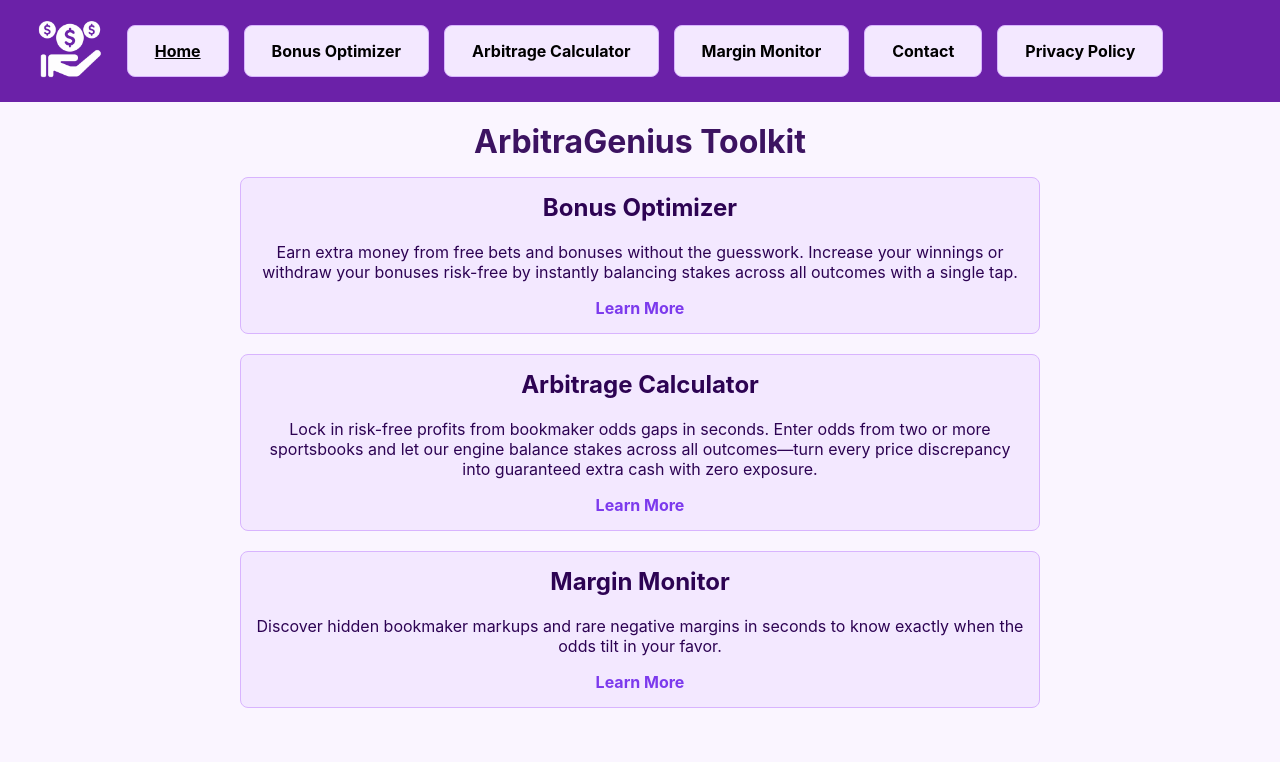
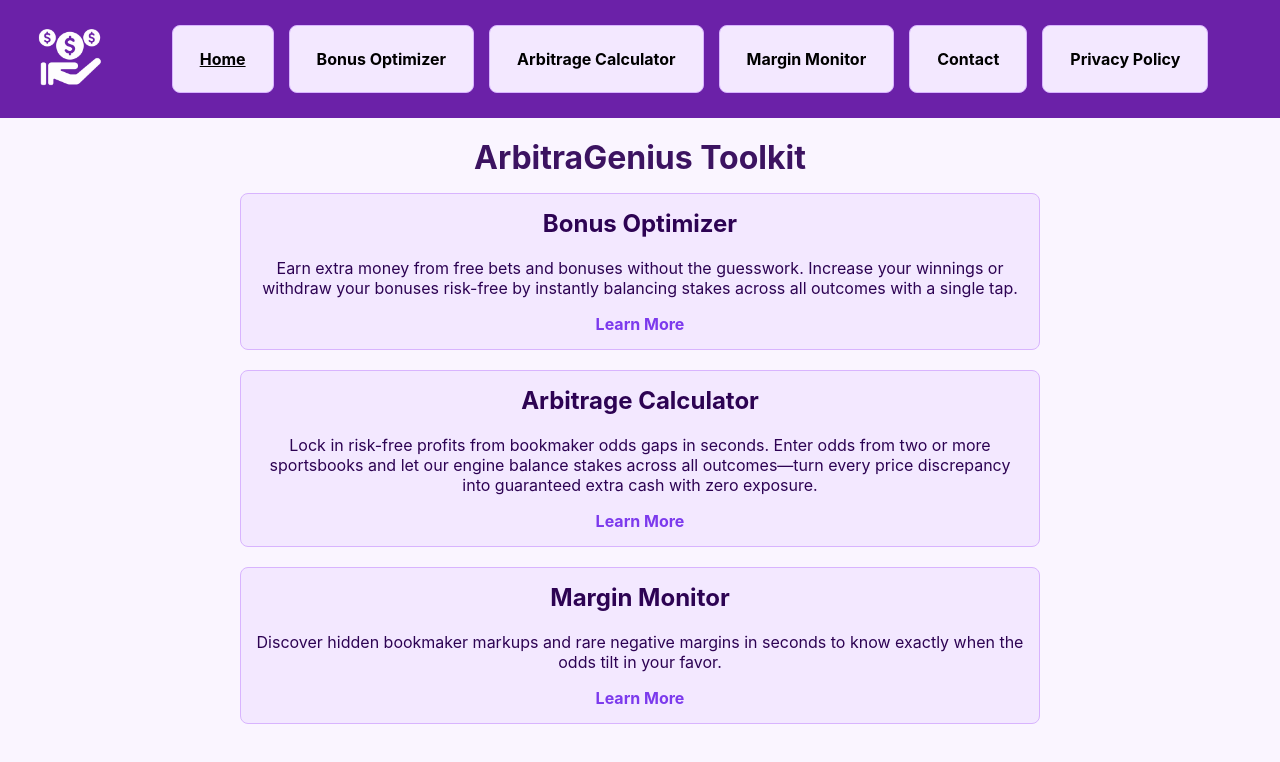
Before and after one commit to hubertik1/arbitragenius-site, a React (Create React App) app: page / in a window 1280 px wide. Shown: the top 762 px of the page. Built offline with nearby package versions, Linux system fonts and the light colour scheme; the HTML template or start-up script is replaced by a standard one.

Commit message:
move menu button on mobile version

```diff
--- a/src/components/Navbar.module.css
+++ b/src/components/Navbar.module.css
@@ -4,6 +4,8 @@
   justify-content: space-between;
   background-color: #6b21a8;
   padding: 10px;
+  position: relative;
+  overflow: visible;
 }
 
 .logoContainer {
@@ -21,7 +23,7 @@
 .links {
   position: relative;
   top: 10px;
-  left: -45px;
+  left: 0;
   display: flex;
   justify-content: center;
   align-items: center;
@@ -29,6 +31,27 @@
   gap: 15px;
   margin: 5px auto;
   padding: 0;
+  overflow: visible;
+}
+
+.links a {
+  color: #000;
+  text-decoration: none;
+  padding: 8px 12px;
+  border-radius: 4px;
+  transition: background-color 0.3s, transform 0.3s;
+  display: block;
+  white-space: nowrap;
+}
+
+.links a:hover {
+  background-color: #e1c2ff;
+  transform: scale(1.05);
+}
+
+.links a.active,
+.links a.active:hover {
+  text-decoration: underline;
 }
 
 .menuButton {
@@ -38,36 +61,23 @@
   color: #fff;
   font-size: 1.8rem;
   cursor: pointer;
+  padding: 4px;
+  width: 32px;
+  height: 32px;
+  position: absolute;
+  left: 8px;
+  top: 10px;
 }
 
-.show {
-  display: flex;
-}
-
-.navbar a {
-  color: #000;
-  text-decoration: none;
-  padding: 8px 12px;
-  border-radius: 4px;
-  transition: background-color 0.3s, transform 0.3s;
-}
-
-.navbar a:hover {
-  background-color: #e1c2ff;
-  transform: scale(1.05);
-  text-decoration: none;
-}
-
-.navbar a.active,
-.navbar a.active:hover {
-  text-decoration: underline;
+.menuButton svg {
+  width: 24px;
+  height: 24px;
 }
 
 @media (max-width: 480px) {
   .navbar {
     flex-direction: column;
     align-items: center;
-    position: relative;
   }
 
   .logo {
@@ -80,29 +90,30 @@
     justify-content: center;
   }
 
+  .menuButton {
+    display: block;
+  }
+
   .links {
     flex-direction: column;
-    align-items: flex-start;
-    gap: 10px;
+    align-items: stretch;
+    gap: 4px; /* tighter spacing */
     width: 100%;
-    margin: 10px 0 0;
-    position: static;
+    margin: 5px 0 0;
     display: none;
+    padding: 0 16px;
+    box-sizing: border-box;
   }
 
-  .show {
+  .links.show {
     display: flex;
-    gap: 6px;
   }
 
-  .menuButton {
-    display: block;
-    position: absolute;
-    left: 10px;
-    top: 10px;
-  }
-
-  .navbar a {
-    padding: 12px 16px;
+  .links a {
+    padding: 4px 12px; /* reduced vertical padding */
+    font-size: 14px;   /* ensure legible but compact */
+    width: 100%;
+    box-sizing: border-box;
+    transform: none;
   }
 }
```
